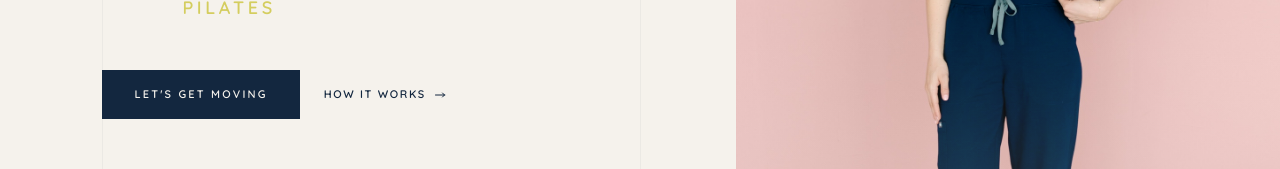
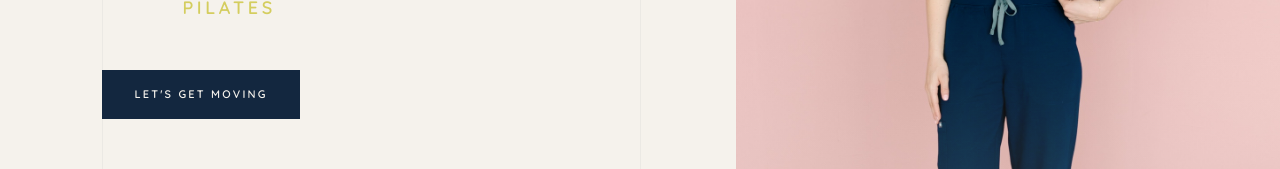
Before and after one commit to josistew/onward-pilates-website, a Next.js app: page / in a window 1280 px wide. Shown: the part 521-690 px from the top of the page. Built offline with nearby package versions, Linux system fonts and the light colour scheme; a web font is replaced by a local one.

Commit message:
Remove How It Works button from hero section
Co-Authored-By: Claude Opus 4.6 <noreply@anthropic.com>

```diff
--- a/components/home/hero-section.tsx
+++ b/components/home/hero-section.tsx
@@ -1,7 +1,6 @@
 "use client"
 
 import Image from "next/image"
-import Link from "next/link"
 import { JANE_APP_URL } from "@/lib/constants"
 import { useEffect, useState, useRef } from "react"
 
@@ -107,20 +106,7 @@ export function HeroSection() {
               <span className="relative z-10">LET'S GET MOVING</span>
               <div className="absolute inset-0 bg-[#1d3654] opacity-0 transition-opacity duration-300 group-hover:opacity-100" />
             </a>
-            <Link
-              href="#how-it-works"
-              className="group flex items-center gap-2 px-2 py-4 text-[11px] font-semibold tracking-[0.15em] text-[#13273F] transition-colors duration-300 hover:text-[#948277]"
-            >
-              <span>HOW IT WORKS</span>
-              <svg
-                className="h-3 w-3 transition-transform duration-300 group-hover:translate-x-1"
-                fill="none"
-                viewBox="0 0 24 24"
-                stroke="currentColor"
-              >
-                <path strokeLinecap="round" strokeLinejoin="round" strokeWidth={2} d="M17 8l4 4m0 0l-4 4m4-4H3" />
-              </svg>
-            </Link>
+
           </div>
 
           {/* Credentials badge */}
```
